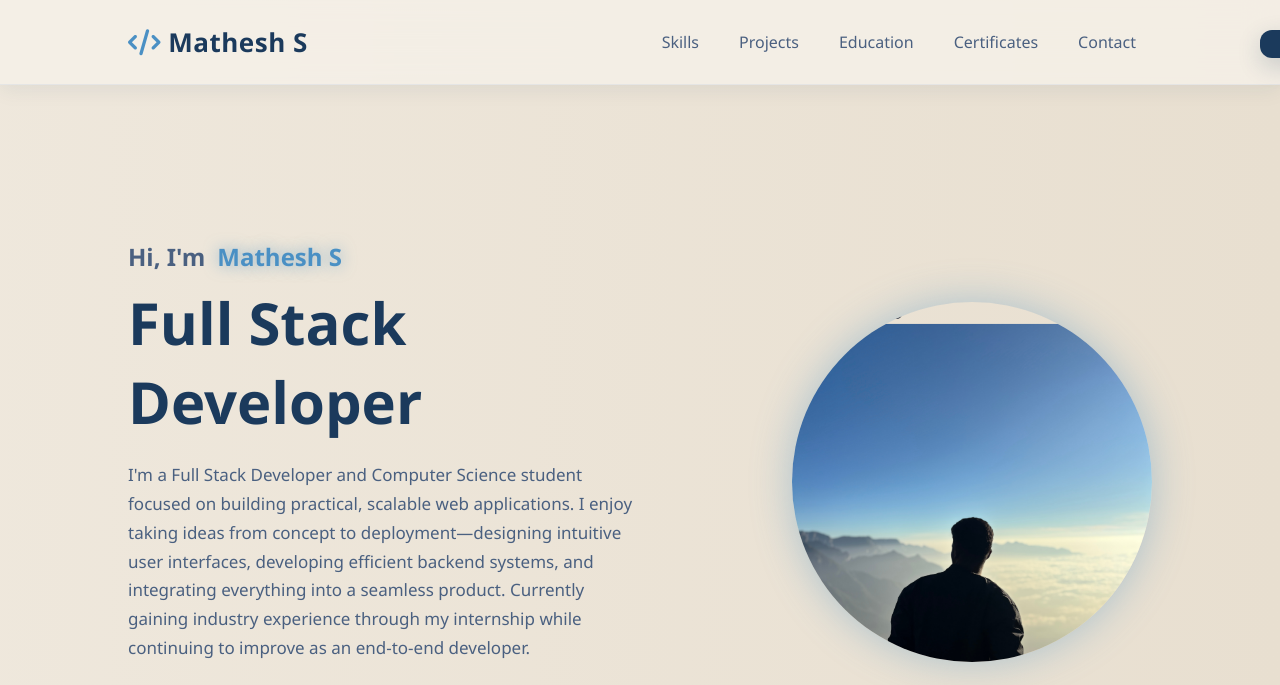
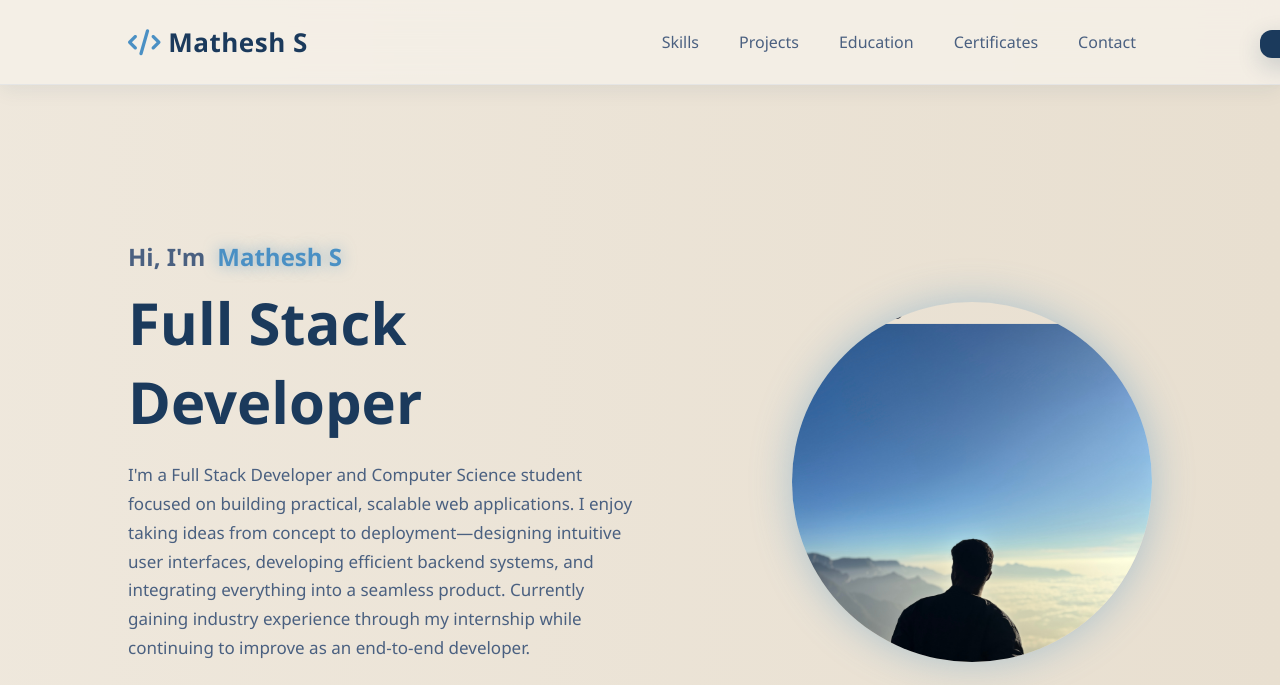
Before and after one commit to mathesh1707-bin/portfolio, a plain HTML site: page frontend/index.html in a window 1280 px wide. Shown: the top 685 px of the page. Drawn offline with nearby package versions, Linux system fonts and the light colour scheme.

Commit message:
Image correction

```diff
--- a/frontend/style.css
+++ b/frontend/style.css
@@ -206,6 +206,7 @@ nav ul li a.active {
     width: 100%;
     height: 100%;
     object-fit: cover;
+    object-position: top;    /* add this */
     display: block;
 }
 
```
